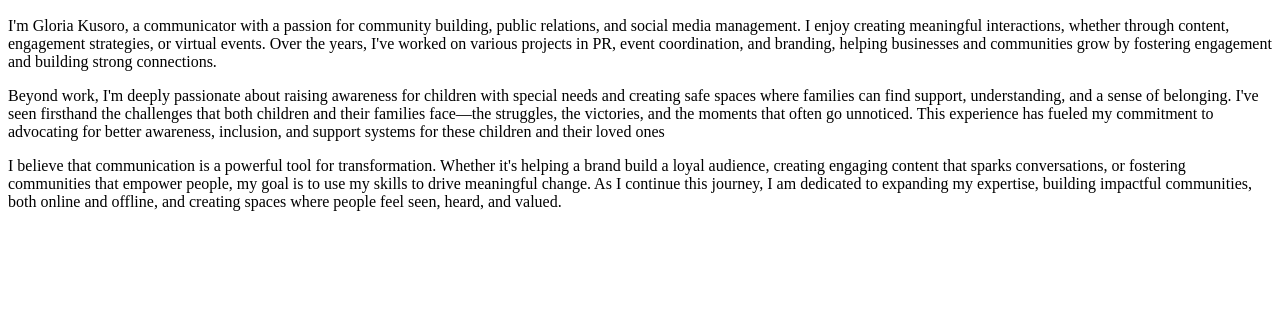
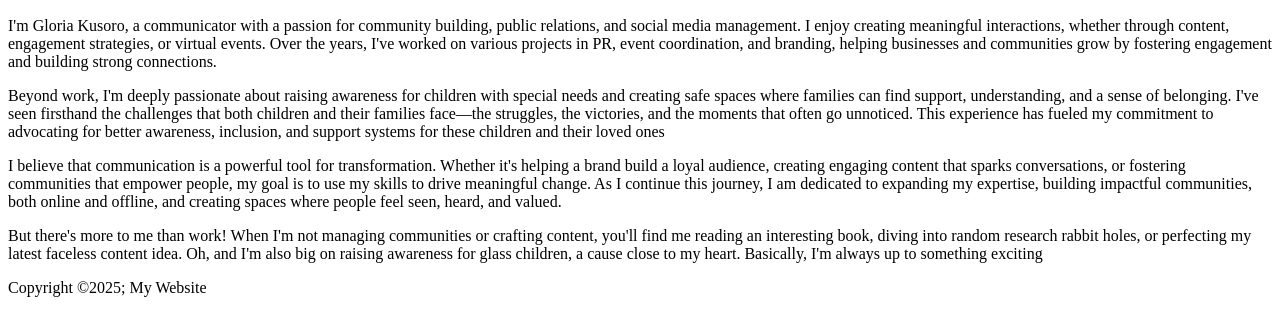
Before and after one commit to Kiki-tech-eng/MY-WEBSITE, a plain HTML site: page Index.html in a window 1280 px wide. Shown: the part 211-546 px from the top of the page. Drawn offline with Linux system fonts and the light colour scheme.

Commit message:
body and foooter

```diff
--- a/Index.html
+++ b/Index.html
@@ -31,7 +31,7 @@
                     </h1>
                     </div>
                  </section>
-
+               <div class="container">
                  <section id="main">
                 <h1>Welcome</h1>
                 <p>I'm Gloria Kusoro, a communicator with a passion for community building, public relations, and social media management.
@@ -48,8 +48,16 @@
                     heard, and valued.</p>
                   </section>
 
-                  <aside>
+                  <aside id="sidebar">
+                    <p>But there's more to me than work! When I'm not managing communities or crafting content,
+                    you'll find me reading an interesting book, diving into random research rabbit holes, or perfecting my latest faceless content idea. Oh, and I'm also big on raising awareness for glass children,
+                    a cause close to my heart.
+                    Basically, I'm always up to something exciting</p>
+                </aside>
+                </div>
 
-                  </aside>
+                <footer id="main-footer">
+                    <p>Copyright &copy2025; My Website</p>
+                </footer>
 </body>
 </html>
```
